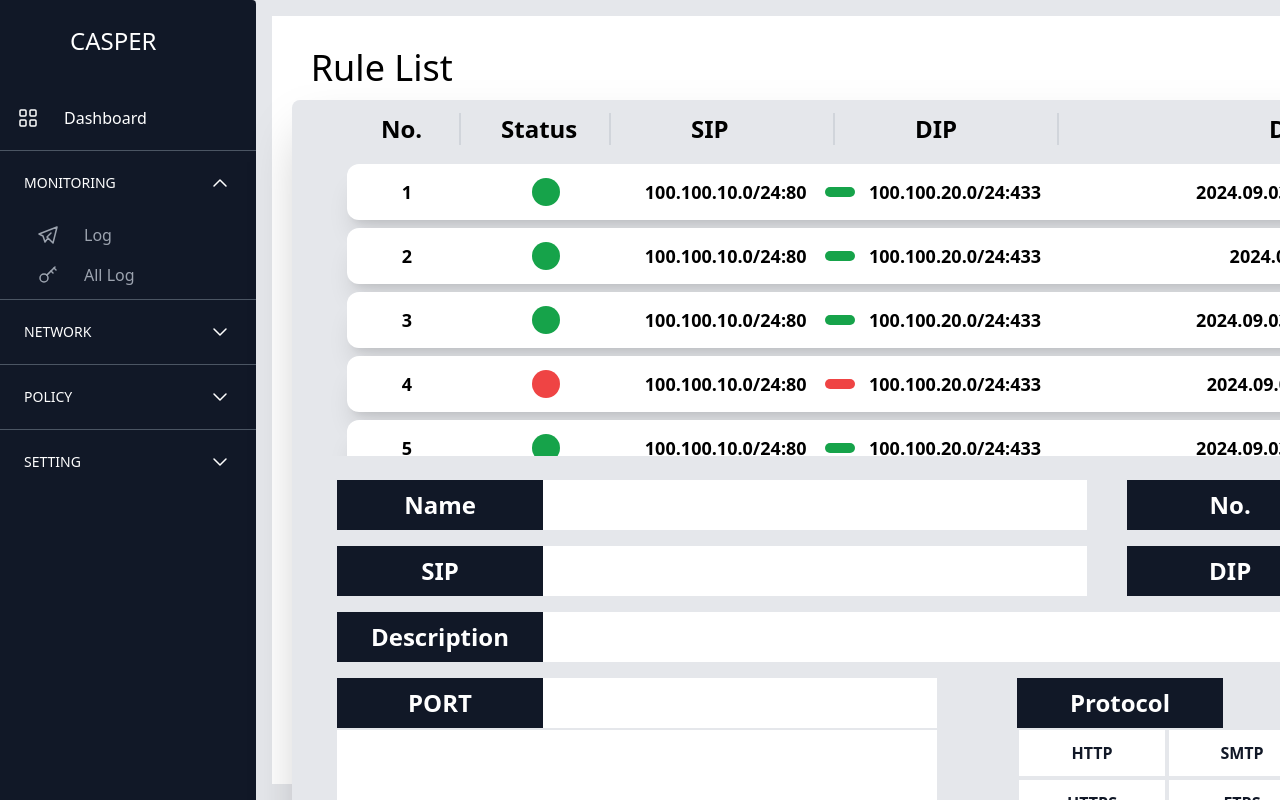
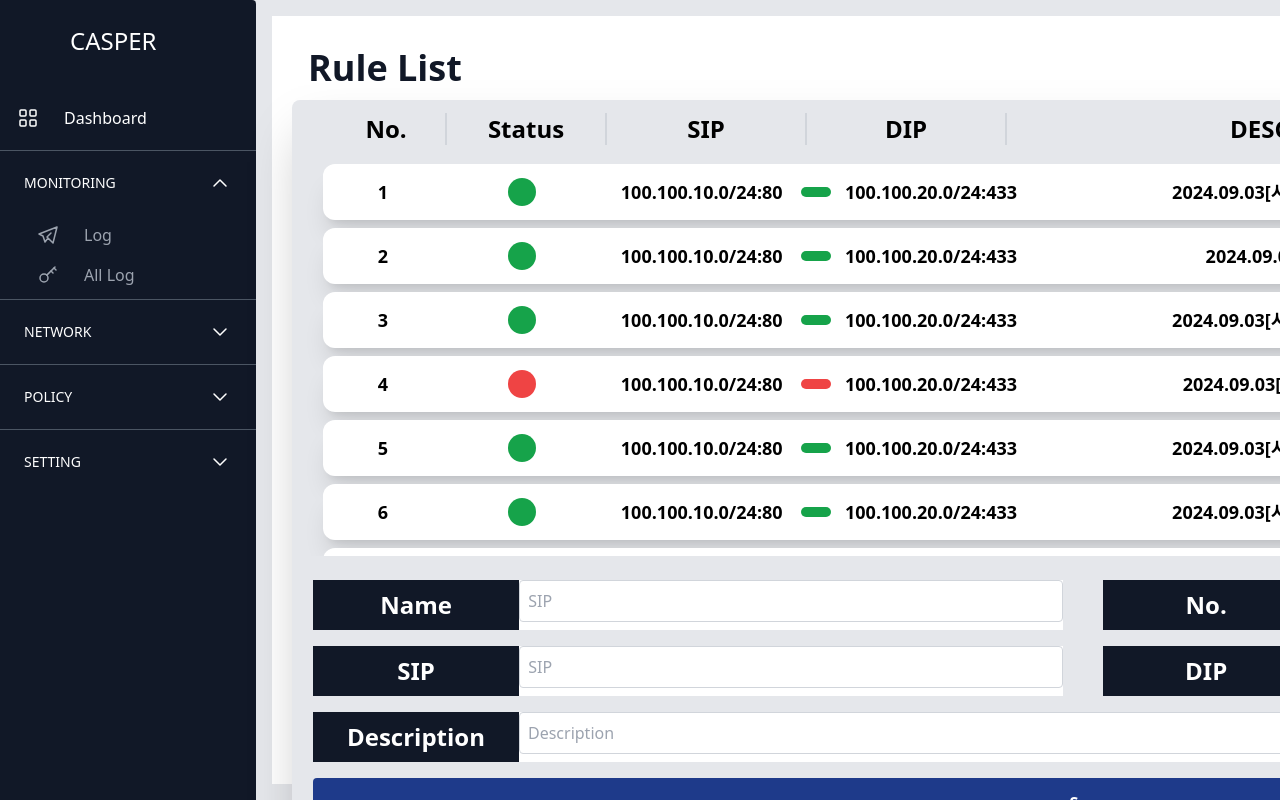
Before and after one commit to root-dove/hackerton_web_front, a React (Create React App) app: page /Policy/AddPolicy in a window 1280 px wide. Built offline with nearby package versions, Linux system fonts and the light colour scheme.

Commit message:
9/11 feat.SMONGS

```diff
--- a/src/components/Policy/AddPolicy.js
+++ b/src/components/Policy/AddPolicy.js
@@ -1,35 +1,36 @@
-import React from 'react'
-import data from '../../data/PolicyRuleList.json'
+import React, { useState } from 'react';
+import data from '../../data/PolicyRuleList.json';
 import SearchBar from '../SearchBar';
 
-const PolicyItem=(props)=>{
+const PolicyItem = ({ id, status, sip, dip, descript, onEdit }) => {
     return (
         <ol className='w-[1530px] h-14 bg-white m-auto mt-2 shadow-xl rounded-xl flex'>
-            <li className='w-[120px] h-full  content-center'>
-                <p className='table m-auto text-lg font-black'>{props.id}</p>
+            <li className='w-[120px] h-full content-center'>
+                <p className='table m-auto text-lg font-black'>{id}</p>
             </li>
-            <li className='w-[160px] h-full  content-center'>
+            <li className='w-[160px] h-full content-center'>
                 <div className='table m-auto text-lg font-black'>
-                    <div className={` rounded-full w-7 h-7 shadow-2xl hover:bg-green-700`} style={{ backgroundColor : props.status }}></div>
+                    <div className={`rounded-full w-7 h-7 shadow-2xl`} style={{ backgroundColor: status }}></div>
                 </div>
             </li>
-            <li className='w-[200px] h-full  content-center'>
-                <p className='table m-auto text-lg font-black'>{props.sip}</p>
+            <li className='w-[200px] h-full content-center'>
+                <p className='table m-auto text-lg font-black'>{sip}</p>
             </li>
-            <li className='w-auto h-full  content-center'>
-                <div className={`w-[30px] h-[10px] table m-auto text-lg font-black rounded-2xl hover:bg-green-700` } style={{ backgroundColor : props.status }}></div>
+            <li className='w-auto h-full content-center'>
+                <div className={`w-[30px] h-[10px] table m-auto text-lg font-black rounded-2xl`} style={{ backgroundColor: status }}></div>
             </li>
-            <li className='w-[200px] h-full  content-center'>
-                <p className='table m-auto text-lg font-black'>{props.dip}</p>
+            <li className='w-[200px] h-full content-center'>
+                <p className='table m-auto text-lg font-black'>{dip}</p>
             </li>
-            <li className='w-[15px] h-full  content-center'>
-
-            </li>
-            <li className='w-[610px] h-full  content-center'>
-                <p className='table m-auto text-lg font-black'>{props.descript}</p>
+            <li className='w-[15px] h-full content-center'></li>
+            <li className='w-[610px] h-full content-center'>
+                <p className='table m-auto text-lg font-black'>{descript}</p>
             </li>
             <li className='w-[200px] h-full flex place-items-center'>
-                <div className='bg-gray-500 rounded-3xl border-4 h-[40px] w-[80px] content-center m-auto hover:bg-gray-600 active:bg-gray-700 focus:outline-none focus:ring focus:ring-gray-200'>
+                <div
+                    onClick={() => onEdit({ id, status, sip, dip, descript })}
+                    className='bg-gray-500 rounded-3xl border-4 h-[40px] w-[80px] content-center m-auto hover:bg-gray-600 active:bg-gray-700 focus:outline-none focus:ring focus:ring-gray-200 cursor-pointer'
+                >
                     <div className='text-white m-auto table'>Edit</div>
                 </div>
                 <div className='bg-red-400 rounded-3xl border-4 h-[40px] w-[80px] content-center m-auto hover:bg-red-600 active:bg-red-700 focus:outline-none focus:ring focus:ring-red-200'>
@@ -37,45 +38,65 @@ const PolicyItem=(props)=>{
                 </div>
             </li>
         </ol>
-    )
-}
+    );
+};
 
 const PolicyList = () => {
+    const [policies, setPolicies] = useState(data);
+    const [selectedPolicy, setSelectedPolicy] = useState(null);
+
+    const handleEdit = (policy) => {
+        setSelectedPolicy(policy);
+    };
+
+    const handleChange = (e) => {
+        const { name, value } = e.target;
+        setSelectedPolicy(prev => ({ ...prev, [name]: value }));
+    };
+
+    const handleSubmit = () => {
+        setPolicies(prev => prev.map(p => p.id === selectedPolicy.id ? selectedPolicy : p));
+        setSelectedPolicy(null);
+    };
+
     return (
         <>
             <div className='w-full h-full bg-white p-5'>
-            <div className='flex w-auto h-16'>
-                <div className='w-auto h-full font-normal text-4xl block content-center'><p className='w-[1350px]'>&nbsp;&nbsp;Rule List</p></div>
-                <SearchBar/>
+                <div className='flex items-center justify-between w-full h-16 p-4 '>
+                    <h3 className='text-4xl font-bold text-gray-900'>Rule List</h3>
+                    <div className='flex-shrink-0'>
+                        <SearchBar />
+                    </div>
                 </div>
                 <div className='w-full h-[800px] bg-gray-200 rounded-lg shadow-2xl '>
-                <ol className='w-[1550px] h-14 border-b-2 border-4 border-b-gray-200 m-auto flex text-2xl font-bold content-center'>
-                    <li className='w-[80px] h-full  content-center ml-[40px]'>
+                    <ol className='w-[1530px] h-14 border-b-2 border-4 border-b-gray-200 m-auto flex text-2xl font-bold content-center'>
+                        <li className='w-[120px] h-full  content-center text-center'>
                             <p className='border-r-2 border-gray-300'>No.</p>
                         </li>
-                    <li className='w-[110px] h-full  content-center ml-[40px]'>
+                        <li className='w-[160px] h-full  content-center text-center'>
                             <p className='border-r-2 border-gray-300'>Status</p>
                         </li>
-                    <li className='w-36 h-full  content-center ml-[80px]'>
+                        <li className='w-[200px] h-full  content-center text-center'>
                             <p className='border-r-2 border-gray-300'>SIP</p>
                         </li>
-                    <li className='w-36 h-full  content-center ml-[80px]'>
+                        <li className='w-[200px] h-full  content-center text-center'>
                             <p className='border-r-2 border-gray-300'>DIP</p>
                         </li>
-                    <li className='w-[400px] h-full  content-center ml-[210px]'>
+                        <li className='w-[610px] h-full  content-center text-center'>
                             <p className='border-r-2 border-gray-300'>DESCRIPTION</p>
                         </li>
-                    <li className='w-auto h-full  content-center ml-[80px]'>
+                        <li className='w-[200px] h-full  content-center text-center'>
                             <p className=''>ETC</p>
                         </li>
                     </ol>
-                <ol className='w-[1570px] h-[300px] m-auto overflow-auto'>
-                {
-                    data.map((t,i)=>(
-                        <PolicyItem key={i} sip={t.sip} dip={t.dip} descript={t.descript} id={t.id} status={t.status}/>
-
-                    ))
-                }
+                    <ol className='w-[1570px] h-1/2 m-auto overflow-auto'>
+                        {policies.map(policy => (
+                            <PolicyItem
+                                key={policy.id}
+                                {...policy}
+                                onEdit={handleEdit}
+                            />
+                        ))}
                     </ol>
                     <div className='w-[1550px] h-[400px] m-auto mt-6'>
                         <div className='w-full h-[50px] flex space-x-10'>
@@ -84,7 +105,14 @@ const PolicyList = () => {
                                     <p className='table m-auto'>Name</p>
                                 </div>
                                 <div className='w-[580px] h-full bg-white'>
-
+                                    <input
+                                        type='text'
+                                        name='sip'
+                                        value={selectedPolicy ? selectedPolicy.sip : ''}
+                                        onChange={handleChange}
+                                        className='w-full p-2 border border-gray-300 rounded'
+                                        placeholder='SIP'
+                                    />
                                 </div>
                             </div>
                             <div className='w-[750px] h-full flex'>
@@ -92,7 +120,15 @@ const PolicyList = () => {
                                     <p className='table m-auto'>No.</p>
                                 </div>
                                 <div className='w-[580px] h-full bg-white'>
-
+                                    <input
+                                        type='text'
+                                        name='id'
+                                        value={selectedPolicy ? selectedPolicy.id : ''}
+                                        onChange={handleChange}
+                                        className='w-full p-2 border border-gray-300 rounded'
+                                        placeholder='ID'
+                                        disabled
+                                    />
                                 </div>
                             </div>
                         </div>
@@ -103,7 +139,14 @@ const PolicyList = () => {
                                     <p className='table m-auto'>SIP</p>
                                 </div>
                                 <div className='w-[580px] h-full bg-white'>
-
+                                    <input
+                                        type='text'
+                                        name='sip'
+                                        value={selectedPolicy ? selectedPolicy.sip : ''}
+                                        onChange={handleChange}
+                                        className='w-full p-2 border border-gray-300 rounded'
+                                        placeholder='SIP'
+                                    />
                                 </div>
                             </div>
                             <div className='w-[750px] h-full flex'>
@@ -111,7 +154,14 @@ const PolicyList = () => {
                                     <p className='table m-auto'>DIP</p>
                                 </div>
                                 <div className='w-[580px] h-full bg-white'>
-
+                                    <input
+                                        type='text'
+                                        name='dip'
+                                        value={selectedPolicy ? selectedPolicy.dip : ''}
+                                        onChange={handleChange}
+                                        className='w-full p-2 border border-gray-300 rounded'
+                                        placeholder='DIP'
+                                    />
                                 </div>
                             </div>
                         </div>
@@ -122,59 +172,32 @@ const PolicyList = () => {
                                     <p className='table m-auto'>Description</p>
                                 </div>
                                 <div className='w-[1333px] h-full bg-white'>
-
+                                    <input
+                                        type='text'
+                                        name='descript'
+                                        value={selectedPolicy ? selectedPolicy.descript : ''}
+                                        onChange={handleChange}
+                                        className='w-full p-2 border border-gray-300 rounded'
+                                        placeholder='Description'
+                                    />
                                 </div>
                             </div>
                         </div>
-                    <div className='w-[1540px] h-[230px] flex mt-4 space-x-20'>
-                        <div className='w-[600px] h-[200px]'>
-                            <div className='w-full h-[50px] flex'>
-                                <div className='w-[206px] h-full bg-gray-900 text-2xl font-bold content-center text-white'><p className='table m-auto'>PORT</p></div>
-                                <div className='h-full w-[394px] bg-white'></div>
-                            </div>
-                            <div className='w-full h-[120px] bg-white border-t-2 border-b-2'>
-
-                            </div>
-                            <div className='w-full h-[30px] flex'>
-                                <div className='w-[520px] h-full bg-white'></div>
-                                <div className='h-full w-[80px] bg-gray-500 text-lg font-bold content-center text-white'><p className='table m-auto'>Add</p></div>
-                            </div>
-                        </div>
-                        <div className='w-[600px] h-[200px] '>
-                            <div className='h-[50px] w-[206px] bg-gray-900 text-2xl font-bold content-center text-white'>
-                                <p className='table m-auto'>Protocol</p>
-                            </div>
-                            <div className='h-[150px] w-full bg-white'>
-                                <div className='h-[50px] w-full flex'>
-                                    <div className='h-full w-[150px] border-2 text-base font-bold content-center text-gray-900'><p className='table m-auto'>HTTP</p></div>
-                                    <div className='h-full w-[150px] border-2 text-base font-bold content-center text-gray-900'><p className='table m-auto'>SMTP</p></div>
-                                    <div className='h-full w-[150px] border-2 text-base font-bold content-center text-gray-900'><p className='table m-auto'>FTP</p></div>
-                                    <div className='h-full w-[150px] border-2 text-base font-bold content-center text-gray-900'><p className='table m-auto'>TELNET</p></div>
-                                </div>
-                                <div className='h-[50px] w-full flex'>
-                                    <div className='h-full w-[150px] border-2 text-base font-bold content-center text-gray-900'><p className='table m-auto'>HTTPS</p></div>
-                                    <div className='h-full w-[150px] border-2 text-base font-bold content-center text-gray-900'><p className='table m-auto'>FTPS</p></div>
-                                    <div className='h-full w-[150px] border-2 text-base font-bold content-center text-gray-900'><p className='table m-auto'>SSH</p></div>
-                                    <div className='h-full w-[150px] border-2 text-base font-bold content-center text-gray-900'><p className='table m-auto'>VNET</p></div>
-                                </div>
-                                <div className='h-[50px] w-full flex'>
-                                    <div className='h-full w-[150px] border-2 text-base font-bold content-center text-gray-900'><p className='table m-auto'>SMMT</p></div>
-                                    <div className='h-full w-[150px] border-2 text-base font-bold content-center text-gray-900'><p className='table m-auto'>Group A</p></div>
-                                    <div className='h-full w-[150px] border-2 text-base font-bold content-center text-gray-900'><p className='table m-auto'>Group B</p></div>
-                                    <div className='h-full w-[150px] border-2 text-base font-bold content-center text-gray-900'><p className='table m-auto'></p></div>
-                                </div>
-                            </div>
-                        </div>
-                        <div className='w-[206px] h-[200px] content-end'>
-                            <div className='bg-blue-900 h-[50px] w-full text-base font-bold content-center text-white'><p className='table m-auto'>ADD</p></div>
+                        <div className='w-full h-[50px] flex mt-4'>
+                            <div className='w-full h-full flex'>
+                                <button
+                                    onClick={handleSubmit}
+                                    className='bg-blue-900 h-[50px] w-full text-base font-bold content-center text-white rounded'
+                                >
+                                    <p className='table m-auto'>Save</p>
+                                </button>
                             </div>
                         </div>
                     </div>
                 </div>
             </div>
         </>
+    );
+};
 
-    )
-}
-
-export default PolicyList
+export default PolicyList;
```
Lines whose indentation alone changed are shown as unchanged.
